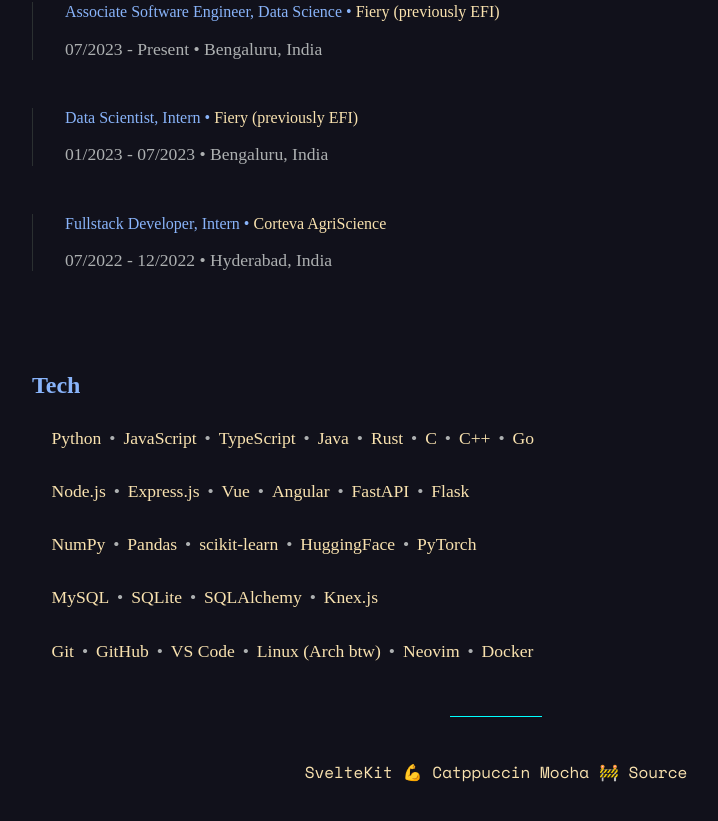
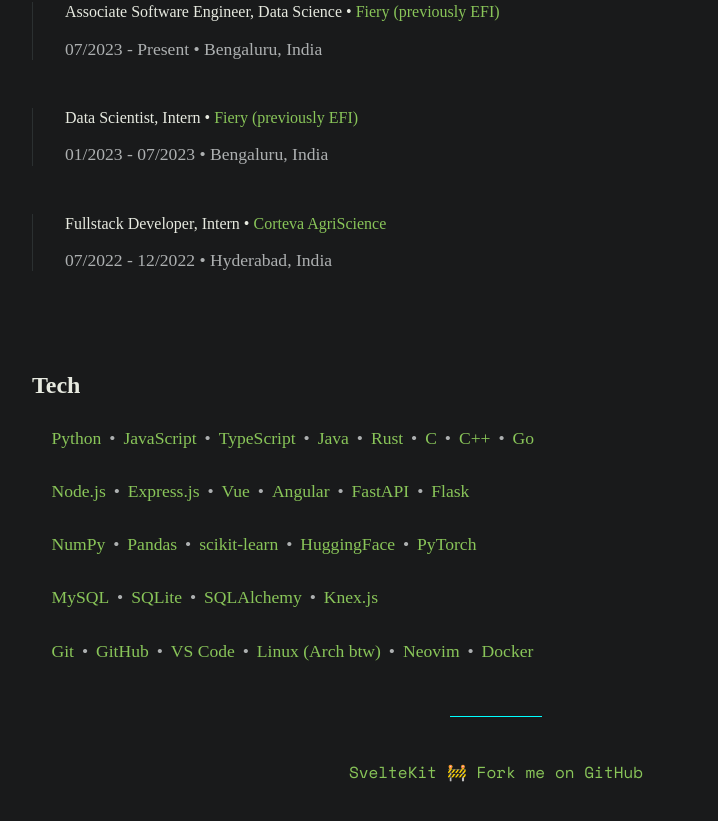
Before and after one commit to kashifulhaque/ifkash, a SvelteKit app: page / in a window 1280 px wide. Shown: the part 1037-1858 px from the top of the page, without its empty margins (144-862 px from the left). Built offline with nearby package versions, Linux system fonts and the light colour scheme; a web font is replaced by a local one.

Commit message:
changing colour scheme a lil bit

```diff
--- a/src/app.css
+++ b/src/app.css
@@ -9,11 +9,11 @@
   --mainBorderColor-light: rgb(218, 218, 218);
   --mainBgColor-light: rgb(249, 250, 251);
 
-  --mainTextColor-dark: #89b4fa;
+  --mainTextColor-dark: #e7eae0;
   --secondaryTextColor-dark: #adb0b1;
-  --mainLinkColor-dark: #f9e2af;
+  --mainLinkColor-dark: #89c559;
   --mainBorderColor-dark: #2b3031;
-  --mainBgColor-dark: #11111b;
+  --mainBgColor-dark: #191a1b;
 
   --mainTextColor: var(--mainTextColor-dark);
   --secondaryTextColor: var(--secondaryTextColor-dark);
--- a/src/routes/+page.svelte
+++ b/src/routes/+page.svelte
@@ -335,17 +335,11 @@
       rel="noopener noreferrer"
       href="https://kit.svelte.dev">SvelteKit</a
     >
-    💪
-    <a
-      target="_blank"
-      rel="noopened noreferrer"
-      href="https://github.com/catppuccin/catppuccin">Catppuccin Mocha</a
-    >
     🚧
     <a
       target="_blank"
       rel="noopener noreferrer"
-      href="https://github.com/kashifulhaque/ifkash">Source</a
+      href="https://github.com/kashifulhaque/ifkash">Fork me on GitHub</a
     >
   </section>
 </div>
```
